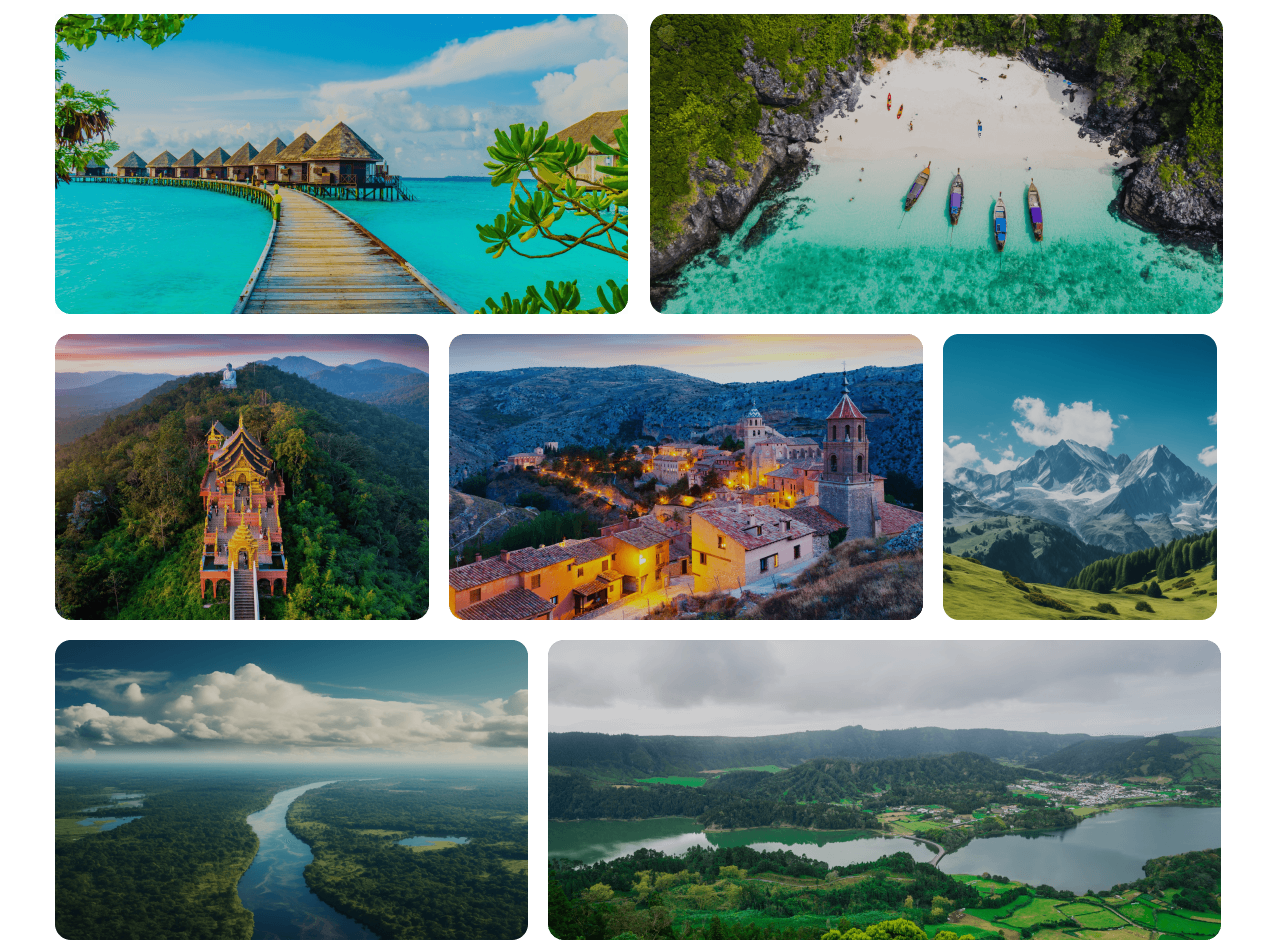
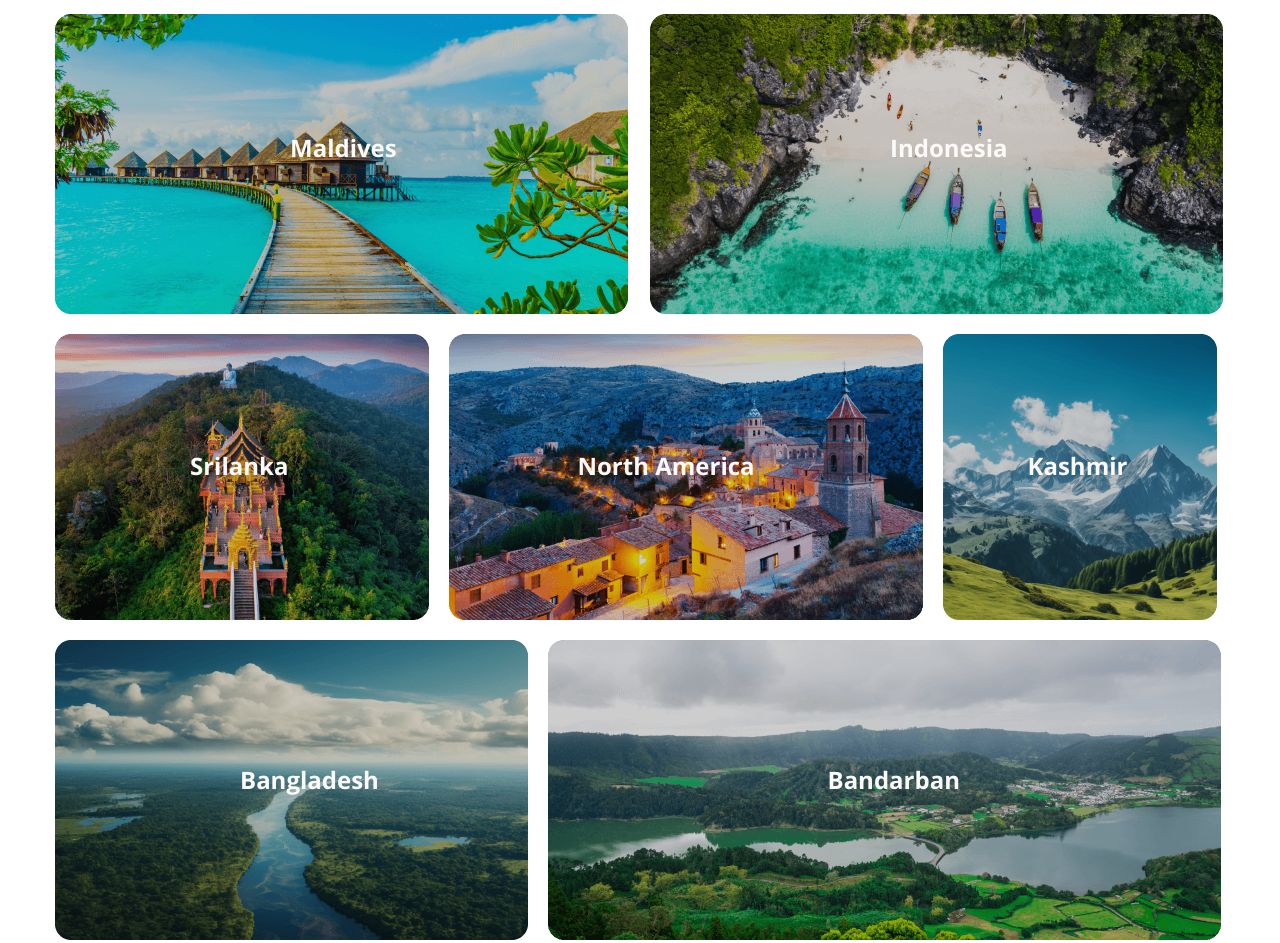
Before and after one commit to Md-Foysal-2024/The-World-Travel, a plain HTML site: page index.html in a window 1280 px wide. Shown: the part 1540-2483 px from the top of the page. Drawn offline with nearby package versions, Linux system fonts and the light colour scheme.

Commit message:
Country Name Position Fixed

```diff
--- a/Styles/travel.css
+++ b/Styles/travel.css
@@ -238,6 +238,23 @@ body {
     /* display: flex; */
     padding-left: 40px;
     padding-right: 20px;
+    position: relative;
+
+}
+
+.country-1{
+    font-size: 24px;
+    color: #fcf9f9;
+    position: absolute;
+    left: 22%;
+    bottom: 50%;
+}
+.country-2{
+    font-size: 24px;
+    color: #fcf9f9;
+    position: absolute;
+    left: 70%;
+    bottom: 50%;
 }
 
 .destination-img-container-2 {
@@ -247,7 +264,34 @@ body {
     gap: 20px;
     padding-left: 40px;
     padding-right: 20px;
+    position: relative;
 }
+
+.country-3{
+    font-size: 24px;
+    color: #fcf9f9;
+    position: absolute;
+    left: 14%;
+    bottom: 45%;
+}
+.country-4{
+    font-size: 24px;
+    color: #fcf9f9;
+    position: absolute;
+    left: 45%;
+    bottom: 45%;
+}
+.country-5{
+    font-size: 24px;
+    color: #fcf9f9;
+    position: absolute;
+    left: 81%;
+    bottom: 45%;
+}
+
+
+
+
 
 .destination-img-container-3 {
     padding-top: 20px;
@@ -255,8 +299,22 @@ body {
     grid-template-columns: repeat(2, 1fr);
     padding-left: 40px;
     padding-right: 44px;
+    position: relative;
 }
-
+.country-6{
+    font-size: 24px;
+    color: #fcf9f9;
+    position: absolute;
+    left: 18%;
+    bottom: 45%;
+}
+.country-7{
+    font-size: 24px;
+    color: #fcf9f9;
+    position: absolute;
+    left: 65%;
+    bottom: 45%;
+}
 
 
 /* hotel-service-section */
--- a/index.html
+++ b/index.html
@@ -94,7 +94,6 @@
         <!-- Popular Tours Section ends Here -->
 
         <!-- Destination Section Starts Here -->
-
         <section class="destination-section">
             <div class="destination-text-content">
                 <h2 class="section-title">Choose Your Destination</h2>
@@ -103,17 +102,24 @@
             </div>
             <div class="destination-img-container-1">
                 <img class="img-1" src="Images/Rectangle 5.png" alt="">
+                <h3 class="country-1">Maldives</h3>
                 <img class="img-2" src="Images/Rectangle 8.png" alt="">
+                <h3 class="country-2">Indonesia</h3>
             </div>
 
             <div class="destination-img-container-2">
                 <img class="img-3" src="Images/Rectangle 6.png" alt="">
+                <h3 class="country-3">Srilanka</h3>
                 <img class="img-4" src="Images/Rectangle 7.png" alt="">
+                <h3 class="country-4">North America</h3>
                 <img class="img-5" src="Images/Rectangle 9.png" alt="">
+                <h3 class="country-5">Kashmir</h3>
             </div>
             <div class="destination-img-container-3">
                 <img class="img-6" src="Images/Rectangle 11.png" alt="">
+                <h3 class="country-6">Bangladesh</h3>
                 <img class="img-7" src="Images/Rectangle 10.png" alt="">
+                <h3 class="country-7">Bandarban</h3>
             </div>
 
         </section>
@@ -154,23 +160,6 @@
             </div>
         </section>
         <!-- Hotel Service Section ends here -->
-
-
-
-
-
-
-
-
-
-
-
-
-
-
-
-
-
 
 
         <!-- Choose Section Starts Here -->
```
